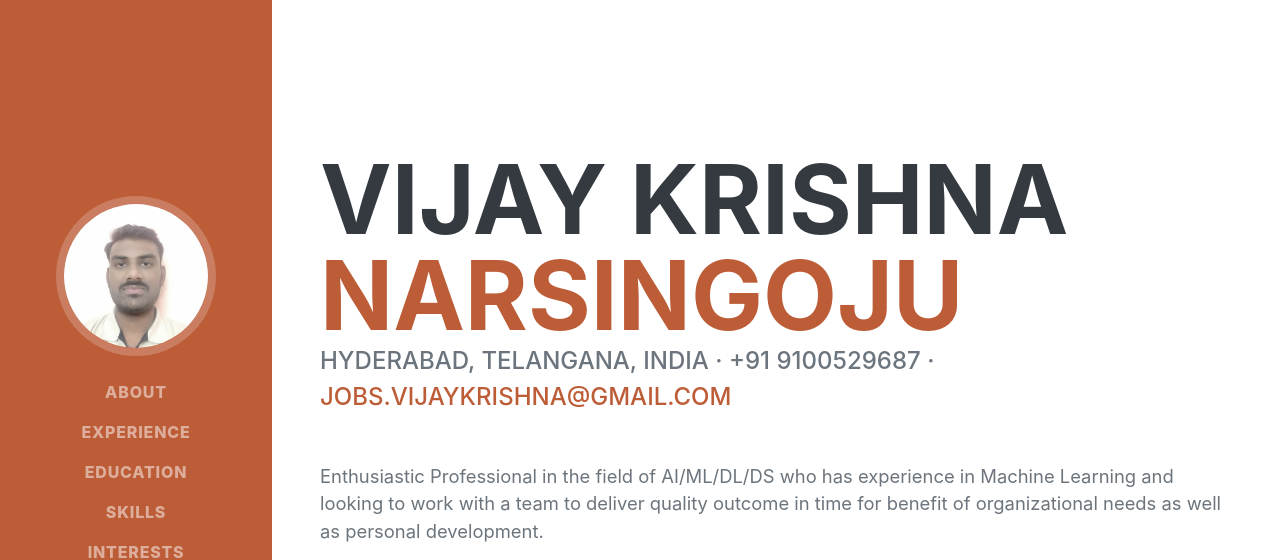
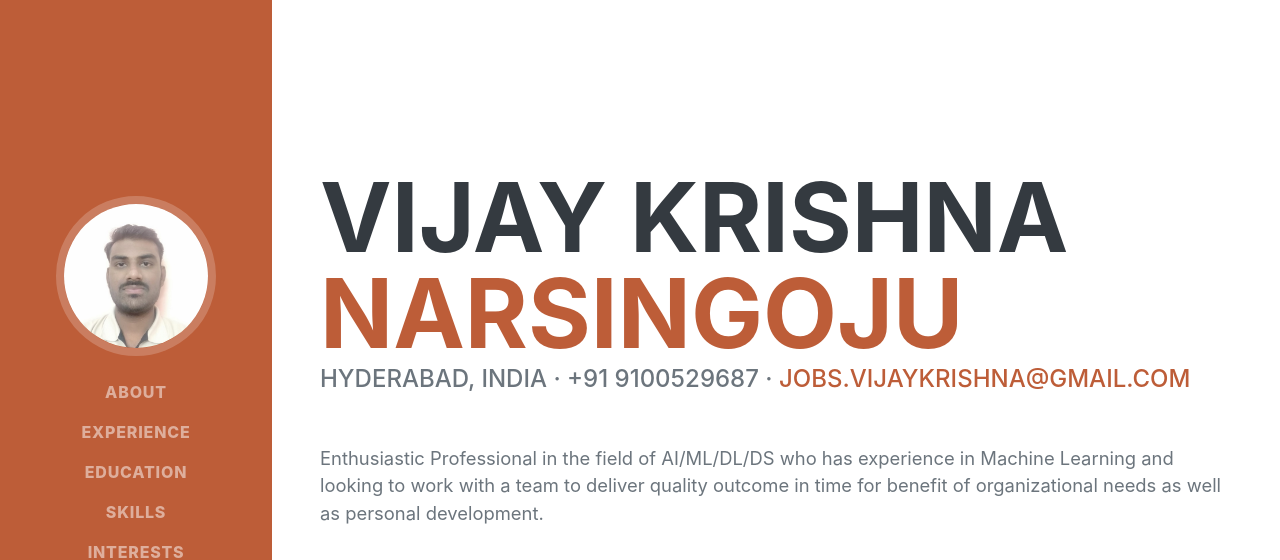
Before and after one commit to vknan/Vijay-Krishna-Narsingoju, a plain HTML site: page index.html in a window 1280 px wide. Shown: the top 560 px of the page. Drawn offline with nearby package versions, Linux system fonts and the light colour scheme; a web font is replaced by a local one.

Commit message:
Update index.html

```diff
--- a/index.html
+++ b/index.html
@@ -45,7 +45,7 @@
                         <span class="text-primary">Narsingoju</span>
                     </h1>
                     <div class="subheading mb-5">
-                        Hyderabad, Telangana, India  · +91 9100529687  ·
+                        Hyderabad, India  · +91 9100529687  ·
                         <a href="jobs.vijaykrishna@gmail.com">jobs.vijaykrishna@gmail.com</a>
                     </div>
                     <p class="lead mb-5">Enthusiastic Professional in the field of AI/ML/DL/DS who has experience in Machine Learning and looking to work with a team to deliver quality outcome in time for benefit of organizational needs as well as personal development.</p>
```
